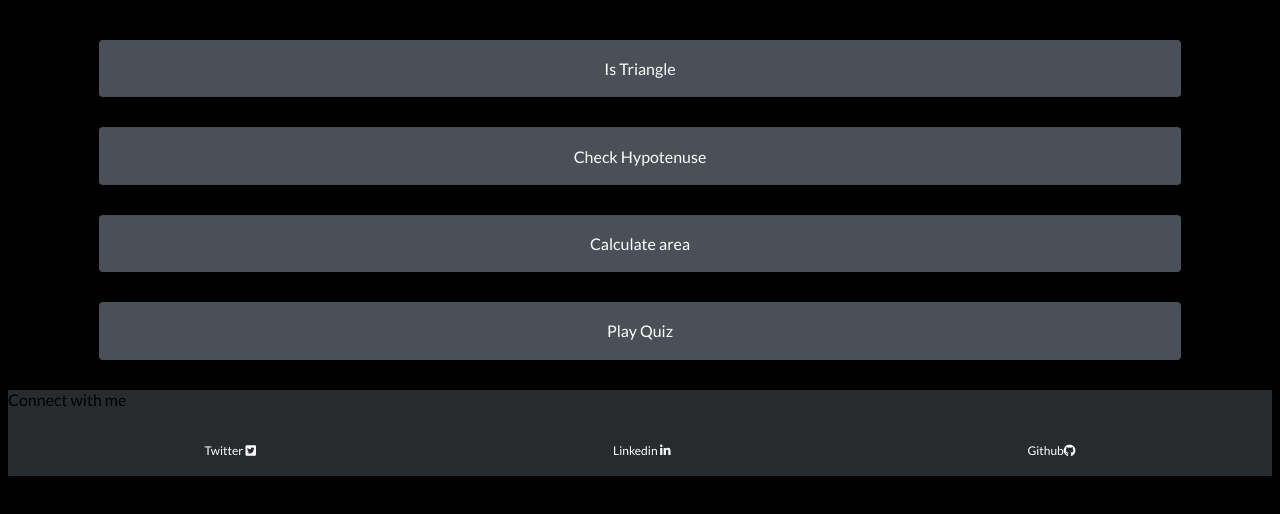
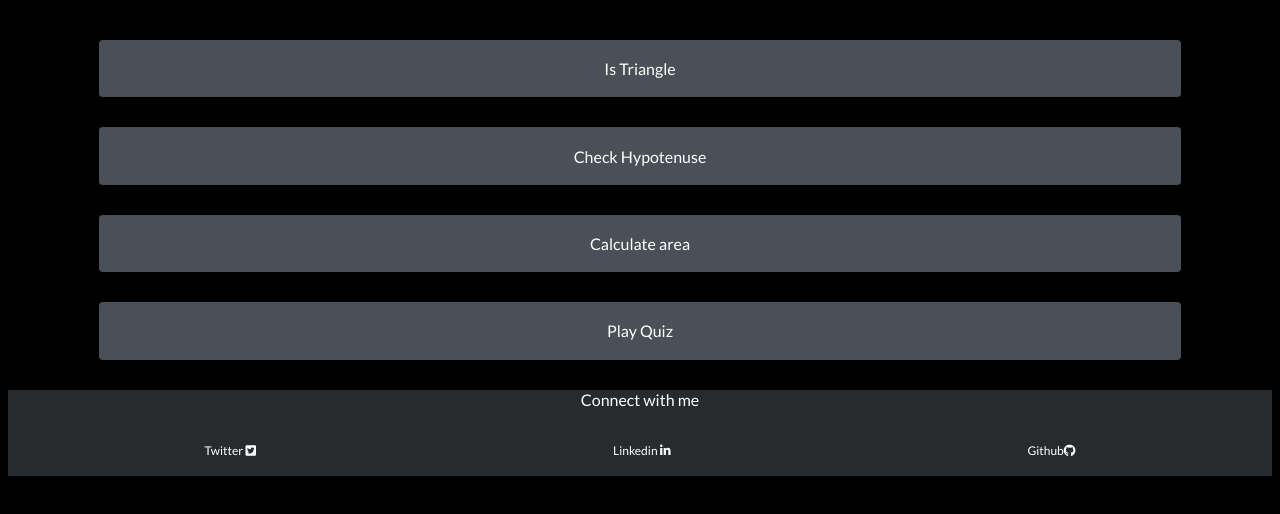
Before and after one commit to Prashantrajput11/fun-with-triangles, a plain HTML site: page index.html in a window 1280 px wide. Drawn offline with Linux system fonts and the light colour scheme.

Commit message:
style: changed text color

```diff
--- a/style.css
+++ b/style.css
@@ -39,6 +39,10 @@ a {
 footer{
   background-color: #282b2e;
 }
+footer p {
+  text-align: center;
+  color:white;
+}
 
 .social {
   display: flex;
```
